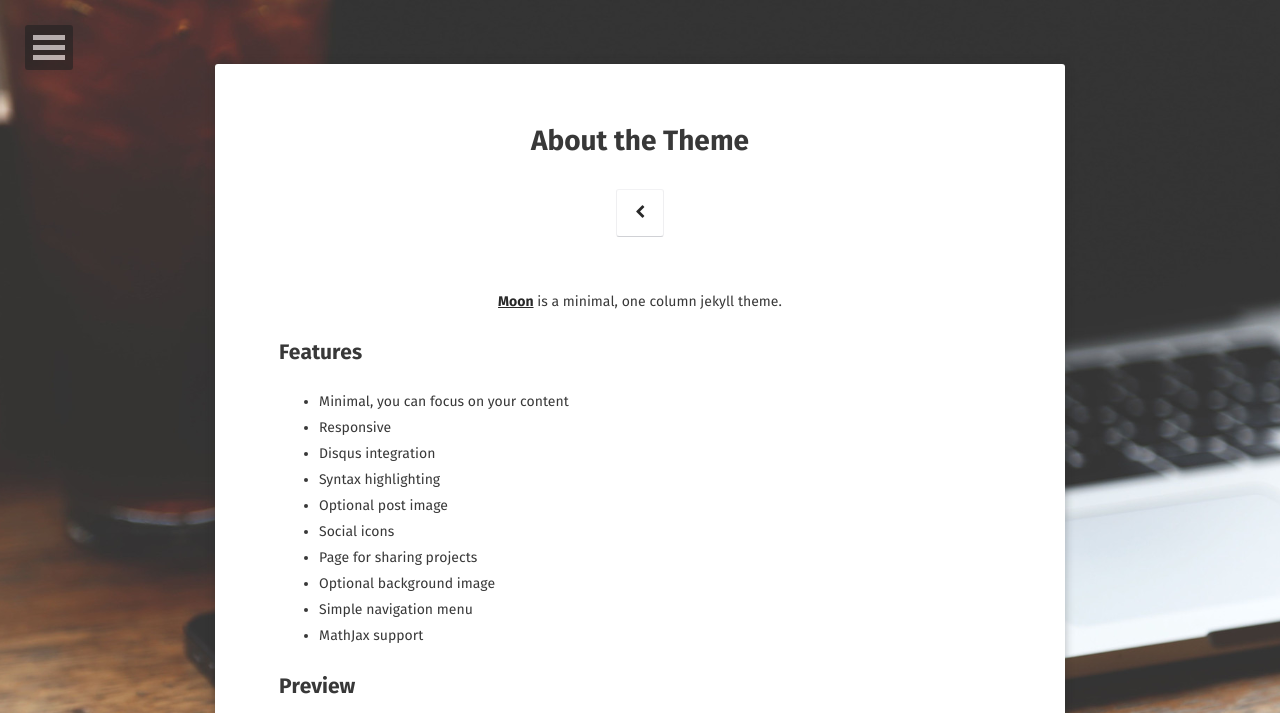
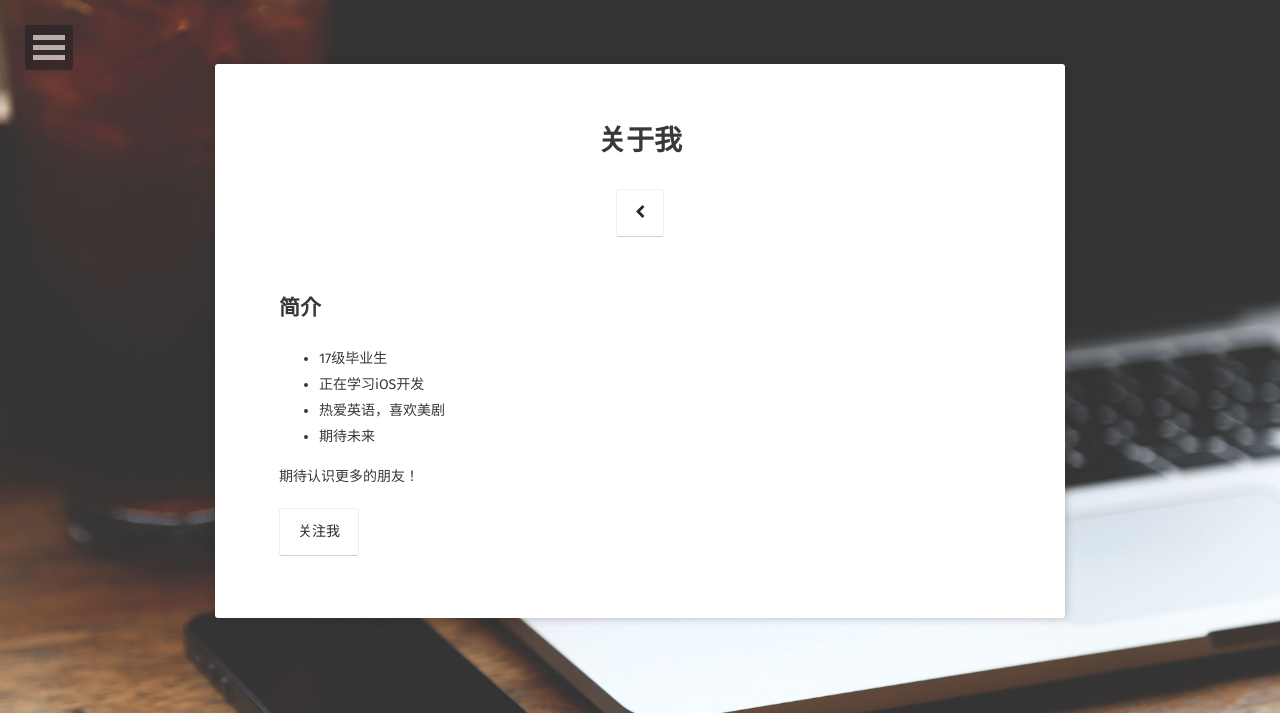
Before and after one commit to longjianjiang/longjianjiang.github.io, a Jekyll site: the page built from about/index.md, in a window 1280 px wide. Shown: the top 713 px of the page. Built offline with Jekyll 4.4.1, drawn with Linux system fonts in a browser that asks for light colours; some web fonts are replaced; some of the changed text lies outside the part shown; grey boxes are pictures that could not be loaded.

Commit message:
Update index.md

```diff
--- a/about/index.md
+++ b/about/index.md
@@ -1,37 +1,16 @@
 ---
 layout: page
-title: About the Theme
-tags: [about, Jekyll, theme, moon]
-date: 2016-03-21
+title: 关于我
+date: 2016-08-15
 comments: false
 ---
 
-<center><a href="http://taylantatli.github.io/Moon"><b>Moon</b></a> is a minimal, one column jekyll theme.</center>
+## 简介
+* 17级毕业生
+* 正在学习iOS开发
+* 热爱英语，喜欢美剧
+* 期待未来
 
-## Features
-* Minimal, you can focus on your content
-* Responsive
-* Disqus integration
-* Syntax highlighting
-* Optional post image
-* Social icons
-* Page for sharing projects
-* Optional background image
-* Simple navigation menu
-* MathJax support
+期待认识更多的朋友！
 
-## Preview
-
-{% capture images %}
-    https://cloud.githubusercontent.com/assets/754514/14509720/61c61058-01d6-11e6-93ab-0918515ecd56.png
-    https://cloud.githubusercontent.com/assets/754514/14509716/61ac6c8e-01d6-11e6-879f-8308883de790.png
-{% endcapture %}
-{% include gallery images=images caption="Screenshots of Moon Theme" cols=2 %}
-
-See a [live version of Moon](http://taylantatli.github.io/Moon) hosted on GitHub.
-
-## Getting Started
-
-To learn how to install and use this theme check out the [Setup Guide](http://taylantatli.me/Moon/moon-theme/) for more information.
-
-[Install Moon](https://github.com/TaylanTatli/Moon){: .btn}
+[关注我](http://weibo.com/1803345122/profile?topnav=1&wvr=6&is_all=1){: .btn}
```
